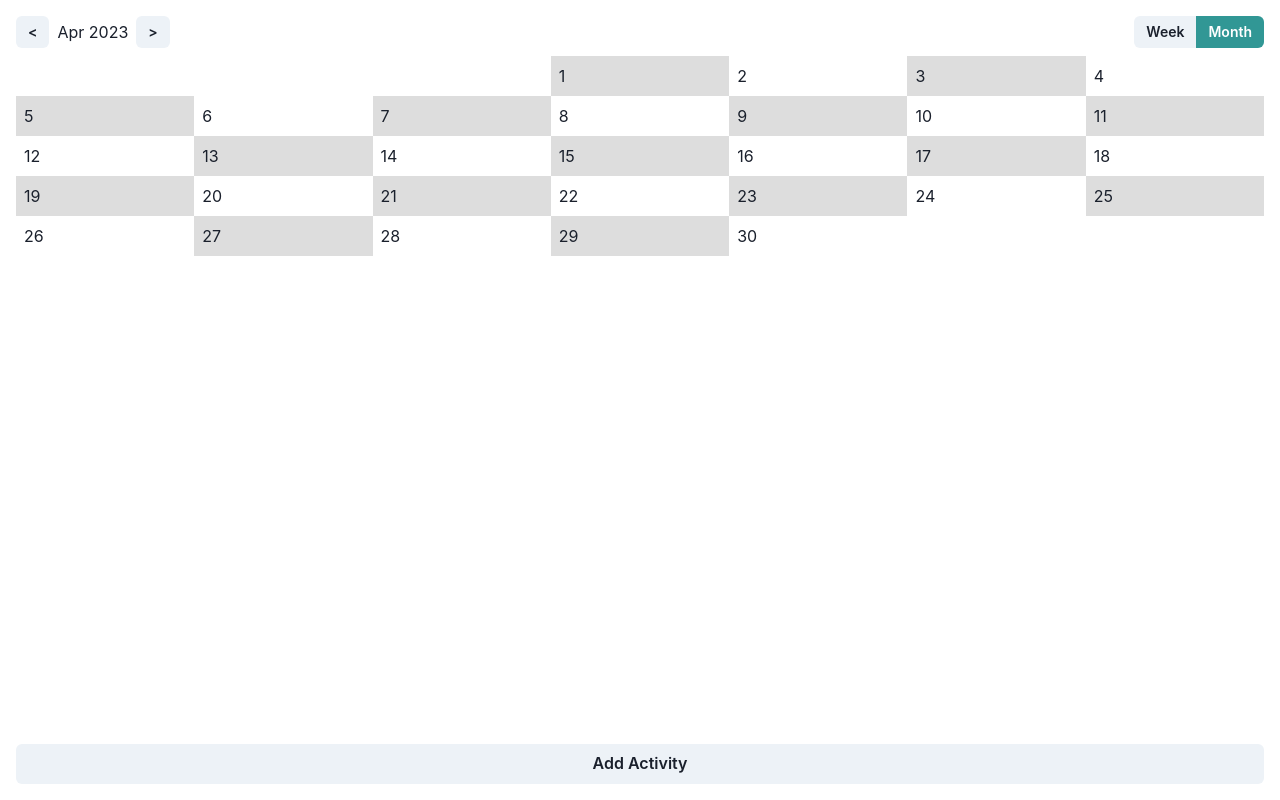
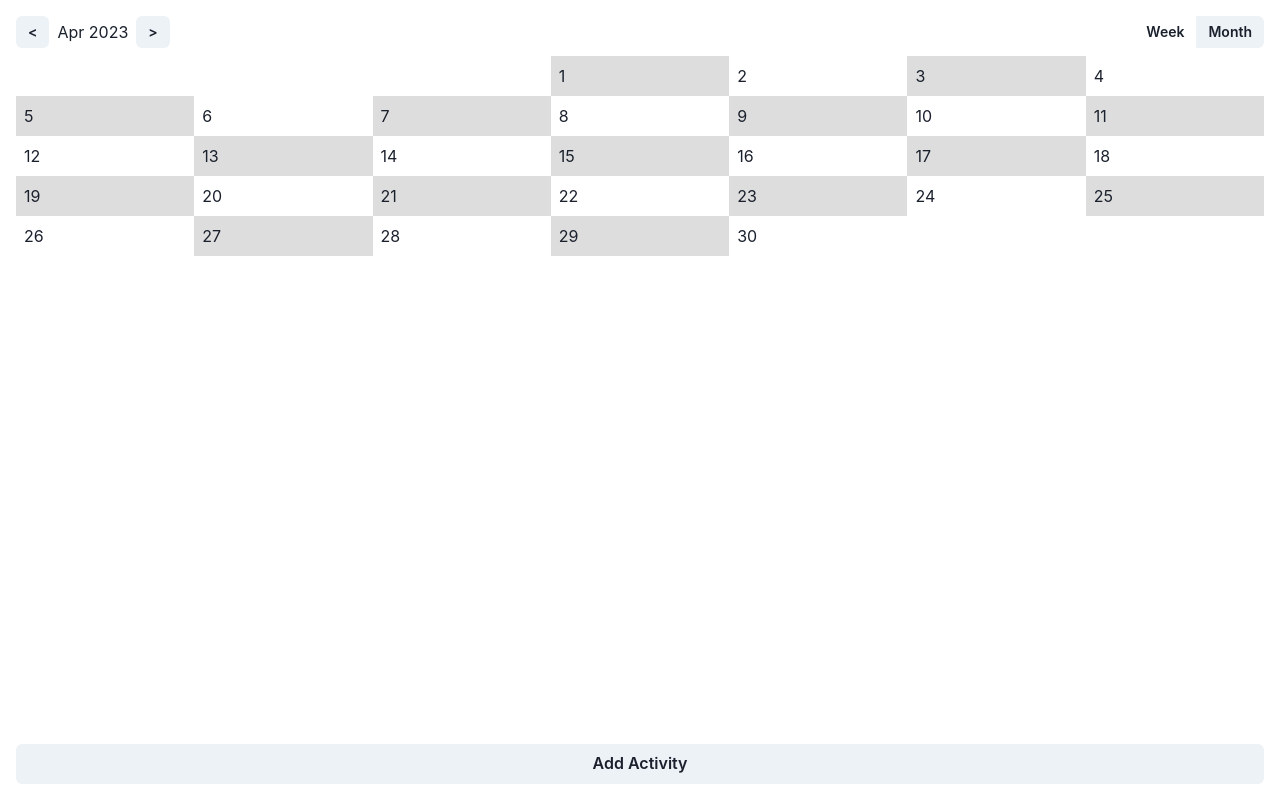
Before and after one commit to OpenHealthSuite/planner, a React (Vite) app in the folder client/: page / in a window 1280 px wide. Built offline with nearby package versions, Linux system fonts and the light colour scheme.

Commit message:
Tweak: Black/whiting

```diff
--- a/client/src/Prototype.tsx
+++ b/client/src/Prototype.tsx
@@ -110,10 +110,10 @@ const Prototype = () => {
         <Spacer />
         <ButtonGroup size='sm' isAttached>
           <Button
-            colorScheme={timespan === 'Week' ? 'teal' : undefined}
+            variant={timespan === 'Week' ? undefined : 'ghost'}
             onClick={() => setTimespan("Week")}>Week</Button>
           <Button
-            colorScheme={timespan === 'Month' ? 'teal' : undefined}
+            variant={timespan === 'Month' ? undefined : 'ghost'}
             onClick={() => setTimespan("Month")}>Month</Button>
         </ButtonGroup>
       </Flex>
```
